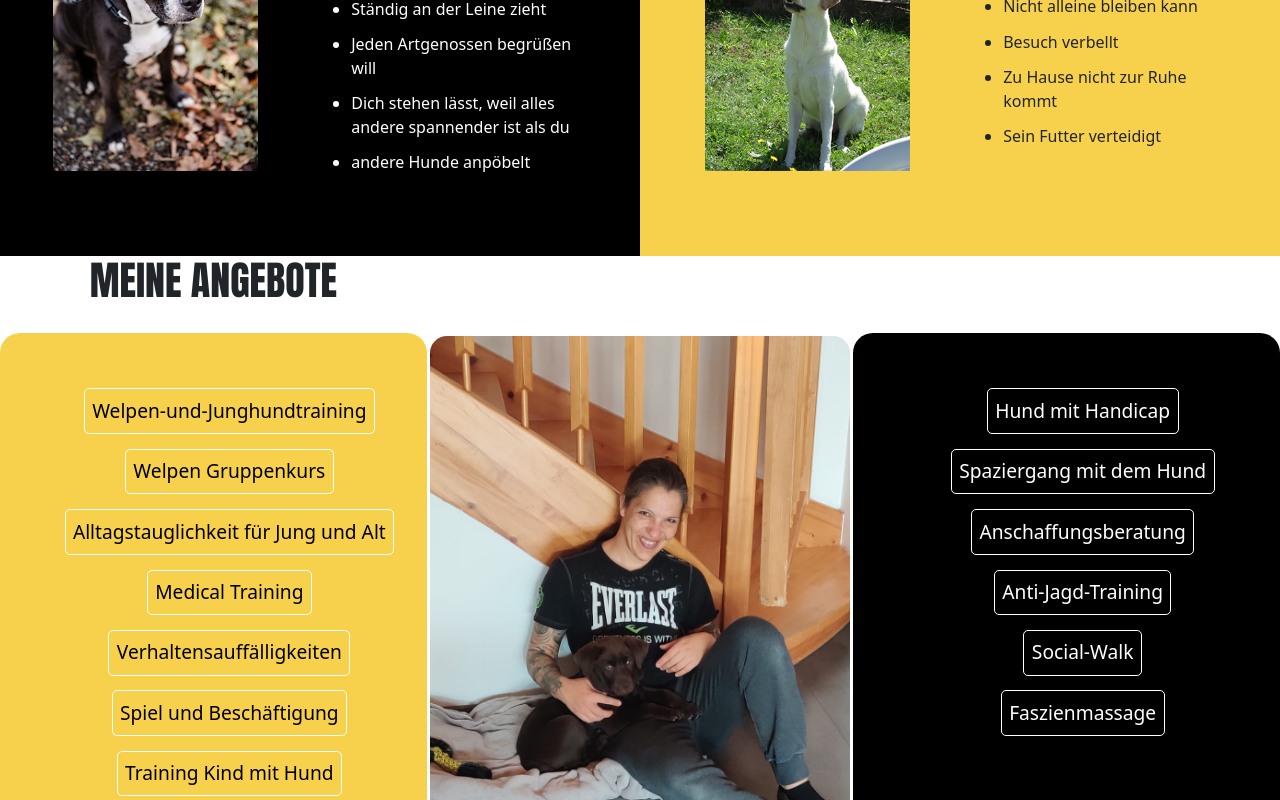
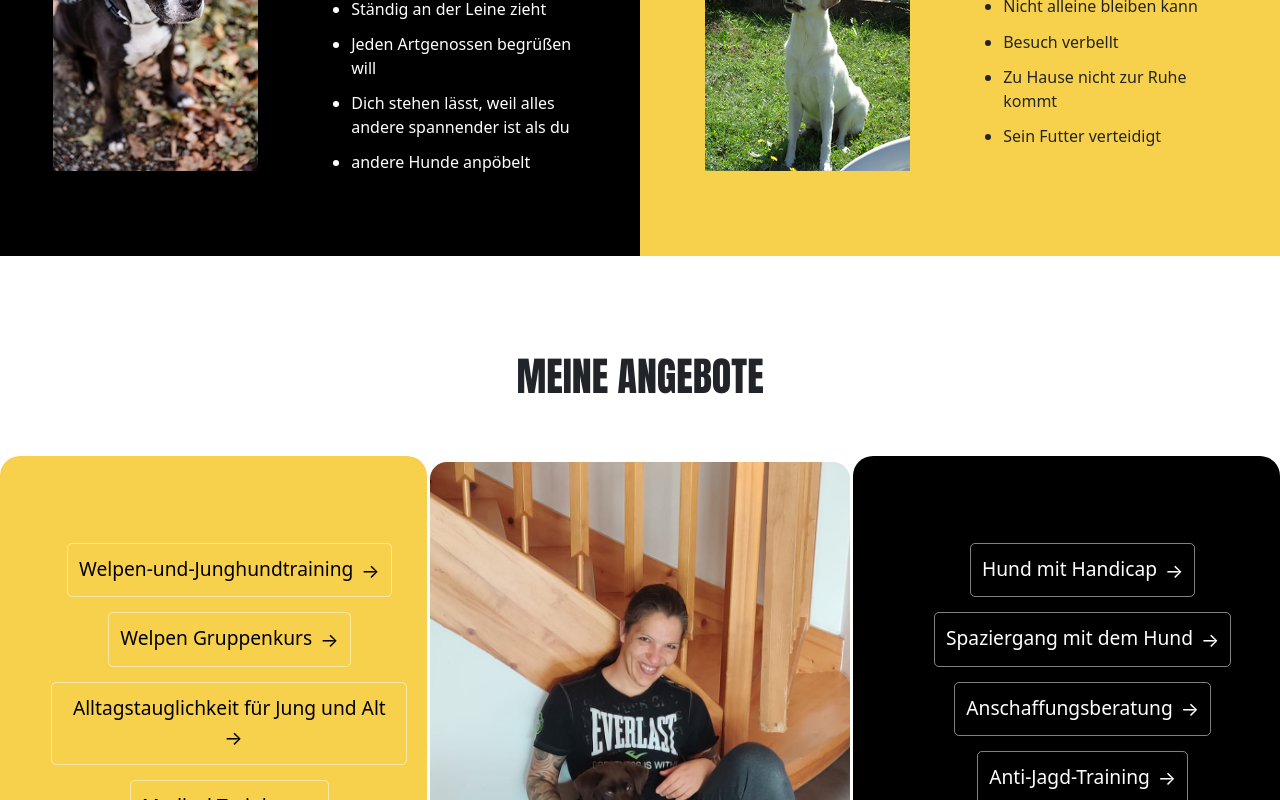
Before and after one commit to Synaron/doggymind, a React (Create React App) app in the folder dogmind/: page / in a window 1280 px wide. Shown: the part 2000-2800 px from the top of the page. Built offline with nearby package versions, Linux system fonts and the light colour scheme.

Commit message:
Finalizing styling

```diff
--- a/dogmind/src/assets/css/AngeboteBlock.css
+++ b/dogmind/src/assets/css/AngeboteBlock.css
@@ -1,36 +1,23 @@
-#title-list {
+#title-list,
+#title-list-reverse {
     font-size: 1.2rem;
-    list-style-type:none;
+    list-style-type: none;
     display: flex;
     flex-direction: column; /* Align items horizontally */
     align-items: center; /* Center items vertically */
     justify-content: center; /* Center items horizontally */
-    padding-top: 3rem;
-    margin:0;
+    padding-top: 5rem;
+    margin: 0;
     border-color: white;
 }
 
-
-#title-list-reverse {
-    color:rgb(246,190,0, 0.7);
-    font-size: 1.2rem;
-    list-style-type:none;
-    display: flex;
-    flex-direction: column; /* Align items horizontally */
-    align-items: center; /* Center items vertically */
-    justify-content: center; /* Center items horizontally */
-    padding-top: 3rem;
-    margin:0;
-    border-color: white;
-}
-
-#background-angebote{
-    background-color: rgb(246,190,0, 0.7);
+#background-angebote {
+    background-color: rgb(246, 190, 0, 0.7);
     text-align: center;
     border-radius: 20px;
 }
 
-#background-angebote-reverse{
+#background-angebote-reverse {
     background-color: black;
     border-radius: 20px;
 }
@@ -38,44 +25,39 @@
 .custom-link {
     color: black; /* Set the desired color */
     text-decoration: none; /* Remove underlining */
-    border-color: white;
+    border-color: rgba(255, 255, 255, 0.5); /* Add transparency to border color */
 }
 
 #title-list-reverse .custom-link {
-    color: rgb(246, 190, 0, 0.7); /* Set the desired color for reversed list */
-    border-color: white;
+    color: rgba(246, 190, 0, 0.7); /* Set the desired color for reversed list */
+    border-color: rgba(255, 255, 255, 0.5); /* Add transparency to border color */
 }
 
-  .angebote-button-reverse{
+.angebote-button-reverse,
+.angebote-button {
     background-color: transparent;
     border-radius: 5px;
-    padding: 2%;
+    padding: 3%; /* Top, right, bottom, left */
     margin: 2%;
+    position: relative; /* Add relative positioning */
+    border: 1px solid rgba(255, 255, 255, 0.5); /* Add transparency to border color */
 }
 
-  .angebote-button{
-    background-color: transparent;
-    border: 1px solid #ffffff; /* Set a 1px white border */
-    border-radius: 5px;
-    padding: 2%;
-    margin: 2%;
+.angebote-button-reverse::after,
+.angebote-button::after {
+    content: '\2192'; /* Unicode arrow right character */
+    margin-left: 0.5rem; /* Adjust the spacing between text and icon */
+    display: inline-block;
+    vertical-align: middle; /* Center the icon vertically within the button */
+    font-size: 1.2rem; /* Optionally, you can increase the font size of the arrow icon */
 }
 
-  .angebote-button:hover {
-    background-color: rgb(246,190,0, 0.7); /* Change background color on hover */
+.angebote-button:hover,
+.angebote-button-reverse:hover {
+    background-color: rgb(246, 190, 0, 0.7); /* Change background color on hover */
     color: white; /* Change text color on hover */
     cursor: url('../images/Pfoten/paw_white.png') 12 12, auto;
-  }
-
-  .angebote-button-reverse:hover {
-    background-color: black; /* Change background color on hover */
-    color: white; /* Change text color on hover */
-    cursor: url('../images/Pfoten/paw_white.png') 12 12, auto;
-  }
-  .button.angebote-button-reverse:hover {
-    background-color: rgb(246,190,0); /* Change background color on hover */
-    color: white; /* Change text color on hover */
-    border: 1px solid #ffffff; /* Set a 1px white border */
+    border-color: white; /* Set the border color on hover */
 }
 
 #title-list-reverse .angebote-button-reverse {
@@ -83,8 +65,9 @@
     background-color: transparent;
     border: 1px solid white;
     border-radius: 5px;
-  padding: 2%;
+    padding: 3%;
     margin: 2%;
+    border: 1px solid rgba(255, 255, 255, 0.5); /* Add transparency to border color */
 }
 
 #title-list-reverse .angebote-button-reverse:hover {
@@ -92,6 +75,7 @@
     color: white; /* Change text color on hover to white */
     border: 1px solid white; /* Set a 1px white border on hover */
 }
+
 #title-list-reverse .angebote-button {
     color: rgba(246, 190, 0, 0.7) !important; /* Add !important to override other styles */
 }
@@ -99,15 +83,16 @@
 #title-list-reverse .angebote-button:hover {
     color: white !important; /* Add !important to override other styles */
 }
-  #angebote-img{
-    border: 3px solid white; /* Adjust the border width and color as needed */
-    border-radius: 20px; /* Adjust the border-radius to create rounded corners */
-    overflow: hidden; /* Ensure that the border doesn't affect the image overflow */
+
+#angebote-img {
+    border: 3px solid white;
+    border-radius: 20px;
+    overflow: hidden;
     display: flex;
     align-items: center;
     justify-content: space-between;
-    margin:0;
-    width:100%;
+    margin: 0;
+    width: 100%;
 }
 
 #background-angebote,
--- a/dogmind/src/assets/css/Contact.css
+++ b/dogmind/src/assets/css/Contact.css
@@ -1,6 +1,6 @@
 .background-with-overlay {
   /* Set the background image and create a linear gradient for the color overlay */
-    background: linear-gradient(rgb(246,190,0, 0.5), rgb(246,190,0, 0.5)), url('../images/Kontakt.png');
+  background: linear-gradient(rgb(246, 190, 0, 0.5), rgb(246, 190, 0, 0.5)), url('../images/Kontakt.png');
 
   /* Set the size and position of the background image */
   background-size: cover;
@@ -8,21 +8,16 @@
 
   /* Set other styles as needed */
   color: #fff; /* Text color on top of the overlay */
-
-    height: 70vh;
+  height: 100vh;
 }
 
-  #Kontakt{
+#Kontakt {
   padding-top: 8%;
+  font-size: 3rem;
 }
 
-  .Hintergrund-Kontakt{
-    background-color: rgb(0,0,0, 0.7);
-    margin-right:50%;
-    padding-left: 5%;
-    height: 70vh;
-    margin-top:0;
-    padding-top:0;
+.Container {
+  display: flex;
 }
 
 
@@ -31,6 +26,7 @@
 }
 
 .Content-Kontakt {
-    padding: 20%;
-    height: 80vh;
+  padding: 10%;
+  background-color: rgb(0, 0, 0, 0.7);
+  width: 50%; /* Set the width to cover the left half */
 }
--- a/dogmind/src/assets/css/FlipCard.css
+++ b/dogmind/src/assets/css/FlipCard.css
@@ -1,13 +1,13 @@
 .flip-card-container{
     display: flex;
-    justify-content: center;
+    justify-content: space-around;
     align-items: center;
     margin-bottom: 20px;
 }
 .flip-card {
     perspective: 1000px;
-    width: 600px;
-    height: 300px;
+    width: 800px;
+    height: 400px;
     transition: transform 2s;
   }
 
@@ -31,6 +31,7 @@
     display: flex;
     justify-content: center;
     align-items: center;
+    font-size: 1.3rem;
   }
 
   .flip-card-front {
@@ -49,7 +50,7 @@
   #heading-faq{
     margin-top: 2rem;
     margin-bottom: 2rem;
-    padding:0;
+    padding:3%;
   }
   .highlighted-text {
     color: rgb(246,190,0);
--- a/dogmind/src/assets/css/Footer.css
+++ b/dogmind/src/assets/css/Footer.css
@@ -3,8 +3,12 @@
   display: flex;
   background-color: black;
   padding: 10px;
-  align-items: center; /* Align items vertically in the center */
+  align-items: center;
+  position: fixed;
+  bottom: 0;
+  width: 100%;
 }
+
 
 .footer-column {
   flex: 1;
--- a/dogmind/src/assets/css/HeaderBar.css
+++ b/dogmind/src/assets/css/HeaderBar.css
@@ -13,6 +13,10 @@
 .logo {
   display: flex;
   align-items: center;
+  justify-content: center;
+  background-color: black;
+  margin:0;
+  padding:0;
 }
 
 .logo img {
@@ -28,7 +32,7 @@ display: flex; /* Use flexbox to align items */
 justify-content: center; /* Align items along the main axis with space between them */
 align-items: center;
 height: 15vh; /* Adjust the height as needed */
-
+width:auto;
 }
 
 nav ul {
--- a/dogmind/src/components/Contact.js
+++ b/dogmind/src/components/Contact.js
@@ -1,20 +1,18 @@
-import React from 'react'
+import React from 'react';
 import '../assets/css/Contact.css';
 
 function Contact() {
   return (
     <div id="Kontakt" className="background-with-overlay">
-        <div className="Hintergrund-Kontakt">
-            <div className="Content-Kontakt">
+          <div className="Content-Kontakt">
             <h2 id="Kontakt">Kontakt</h2>
-            <h3>Doris <span style={{ color: '#F6BE00' }}>Neuhold</span></h3>
+            <h3 style={{ fontSize: '2.5rem' }}>Doris <span style={{ color: '#F6BE00' }}>Neuhold</span></h3>
             <h3 style={{ fontStyle: 'italic' }}>Diplomierte Hundetrainerin</h3>
             <p className="Kontakt-Absatz" style={{ textAlign: 'left', fontSize: '1.5rem' }}>Telefon: +436608290628</p>
             <p className="Kontakt-Absatz" style={{ textAlign: 'left', fontSize: '1.5rem' }}>Email: doris.neuhold@gmx.net </p>
-            </div>
-        </div>
+          </div>
     </div>
-  )
+  );
 }
 
-export default Contact
+export default Contact;
--- a/dogmind/src/components/HeaderBar.js
+++ b/dogmind/src/components/HeaderBar.js
@@ -1,6 +1,6 @@
 import React, { useEffect, useState } from 'react';
 import '../assets/css/HeaderBar.css';
-import Test6 from '../assets/images/Test6.png';
+import Test7 from '../assets/images/Test7.png';
 import { Link } from 'react-scroll';
 import { Container, Row, Col } from 'react-bootstrap';
 
@@ -25,7 +25,7 @@ const HeaderBar = () => {
       <Container>
         <Row className="d-flex align-items-center">
           <Col md={3} className="logo">
-            <img src={Test6} alt="Logo dogmind" />
+            <img src={Test7} alt="Logo dogmind" />
           </Col>
           <Col md={9}>
             <nav>
--- a/dogmind/src/components/NavbarSub.js
+++ b/dogmind/src/components/NavbarSub.js
@@ -1,18 +1,18 @@
 // NavbarSub.js
 import React from 'react';
-import { Link as ScrollLink, animateScroll as scroll } from 'react-scroll';
 import { Link } from 'react-router-dom';
+import { Col, Row } from 'react-bootstrap';
+import Test7 from '../assets/images/Test7.png'
+import '../assets/css/HeaderBar.css'
 
 const NavbarSub = () => {
-  const handleClick = () => {
-    // Scroll to the top of the page
-    scroll.scrollToTop({
-      smooth: true,
-      duration: 500,
-    });
-  };
 
   return (
+    <Row className="no-gutters">
+      <Col md={3} className="logo m-0 p-0">
+            <img src={Test7} alt="Logo dogmind" />
+      </Col>
+    <Col md={9} className="m-0 p-0">
     <nav>
       <ul>
         <li>
@@ -22,6 +22,8 @@ const NavbarSub = () => {
         </li>
       </ul>
     </nav>
+    </Col>
+    </Row>
   );
 };
 
--- a/dogmind/src/components/pages/Home.js
+++ b/dogmind/src/components/pages/Home.js
@@ -56,10 +56,8 @@ function Home() {
         <Probleme />
         </ScrollLink>
         <ScrollLink to="Angebote" smooth={true} duration={0} offset={-50}>
-        <Col sm={4}>
-        <h1 id="Angebot" >Meine Angebote</h1>
-        </Col>
-          <AngeboteBlock data={trainingData} Image1={Welpe2} Image2={MedicalTraining}/>
+          <h1 id="Angebot" className='d-flex justify-content-center mt-5 p-5' >Meine Angebote</h1>
+           <AngeboteBlock data={trainingData} Image1={Welpe2} Image2={MedicalTraining}/>
         </ScrollLink>
 
         <ScrollLink to="heading-faq" smooth={true} duration={0} offset={-50}>
```
Also changed, not shown: dogmind/src/assets/images/Test7.png (added). Lines whose indentation alone changed are shown as unchanged.
